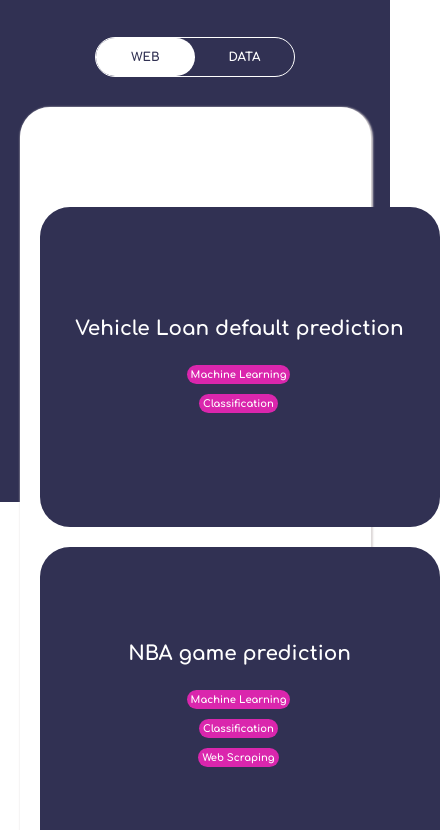
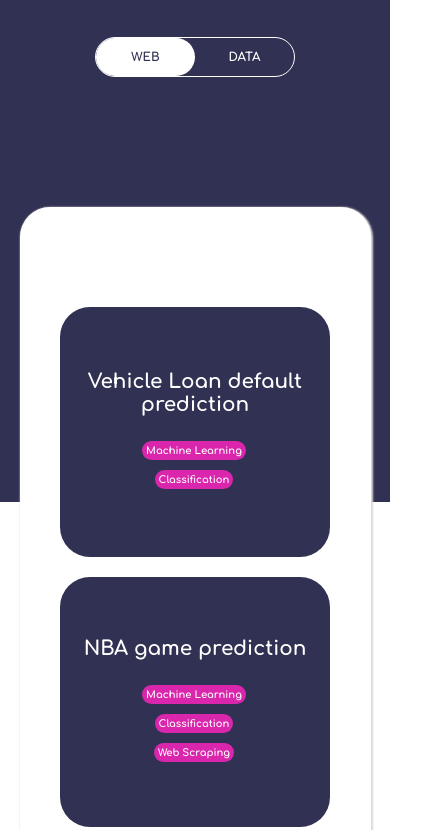
Before and after one commit to RobCzikkel/robczikkel, a plain HTML site: page index.html in a window 390 px wide. Shown: the part 2737-3567 px from the top of the page, 440 px wide, since content can reach past the window. Drawn offline with Linux system fonts and the light colour scheme.

Commit message:
Media queries adjusted

```diff
--- a/index.html
+++ b/index.html
@@ -184,7 +184,7 @@
                     <div class="tab light-bg dark-font" data-tab="1"><h3>WEB</h3></div>
                     <div class="tab" data-tab="2"><h3>DATA</h3></div>
                 </div>
-                <div class="tabcontent border light-bg">
+                <div class="tabcontent moveDown border light-bg">
                     <article class="articletab portfolio--active">
                         <!-- Tile with hover effect -->
 
--- a/style.css
+++ b/style.css
@@ -163,6 +163,9 @@
 }
 
 /*******************  Utilities *******************/
+.moveDown {
+    transform: translateY(100px)
+}
 .border {
     box-shadow: 1px 1px 2px 1px rgb(221, 216, 216);
 }
@@ -435,7 +438,7 @@
 /* Tablets */
 @media only screen and (max-width: 1180px) {
     .tabcontent {
-        width: 80%;
+        width: 90%;
     }
     nav.sticky {
         width: 100%;
@@ -482,6 +485,15 @@
     }
 }
 
+@media only screen and (max-width: 720px) {
+    .portfolio--active {
+        grid-template-columns: 200px 200px;
+    }
+    .grid-item-web {
+        min-height: 250px;
+    }
+}
+
 /* Mobile */
 @media only screen and (max-width: 500px) {
     .grid {
@@ -512,7 +524,7 @@
         min-width: 270px;
     }
     .portfolio--active {
-        grid-template-columns: 400px;
+        grid-template-columns: 270px;
     }
 
 }
```
